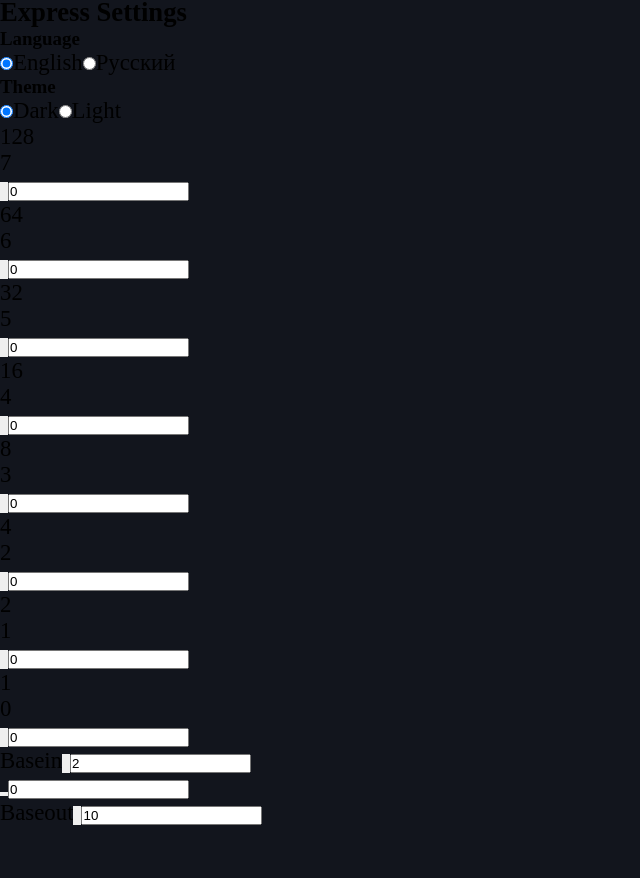
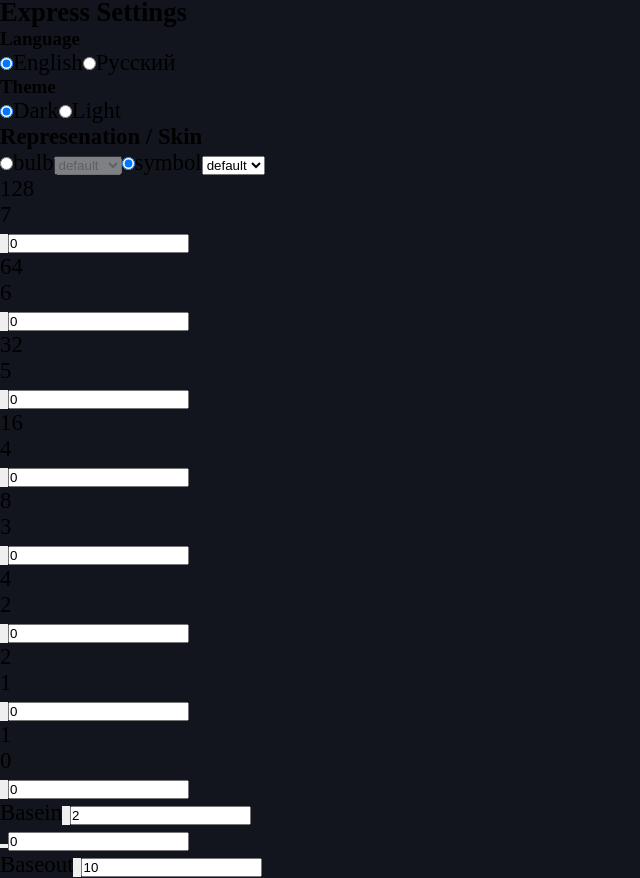
Before and after one commit to EricRovell/numeral-base-bulbs-v2, a Next.js app: page / in a window 1280 px wide. Shown: the part 1420-2298 px from the top of the page, without its empty margins (0-640 px from the left). Before the commit the page ends 2246 px from the top, so only its background shows below. Built offline with nearby package versions, Linux system fonts and the light colour scheme.

Commit message:
using Representation

```diff
--- a/src/components/Settings/ExpressSettings/ExpressSettings.jsx
+++ b/src/components/Settings/ExpressSettings/ExpressSettings.jsx
@@ -1,4 +1,6 @@
 import { useStateContext } from "components/StateProvider/Context";
+
+import Representation from "../Representation/Representation";
 
 import Selector from "../Selector/Selector";
 
@@ -14,7 +16,7 @@ const translation = {
 
 const ExpressSettings = () => {
 
-  const [ { lang, theme }, dispatch ] = useStateContext();
+  const [ { lang, theme, mode, skin }, dispatch ] = useStateContext();
 
   return (
     <div className={style["express-settings"]}>
@@ -30,7 +32,9 @@ const ExpressSettings = () => {
         <h3>{translation[lang]}</h3>
         <Selector {...{...langOptions, stateValue: lang, dispatch, lang }} />
         <Selector {...{...themeOptions, stateValue: theme, dispatch, lang }} />
+        <Representation {...{ mode, skin, dispatch }} />
       </div>
+
     </div>
   );
 };
```
